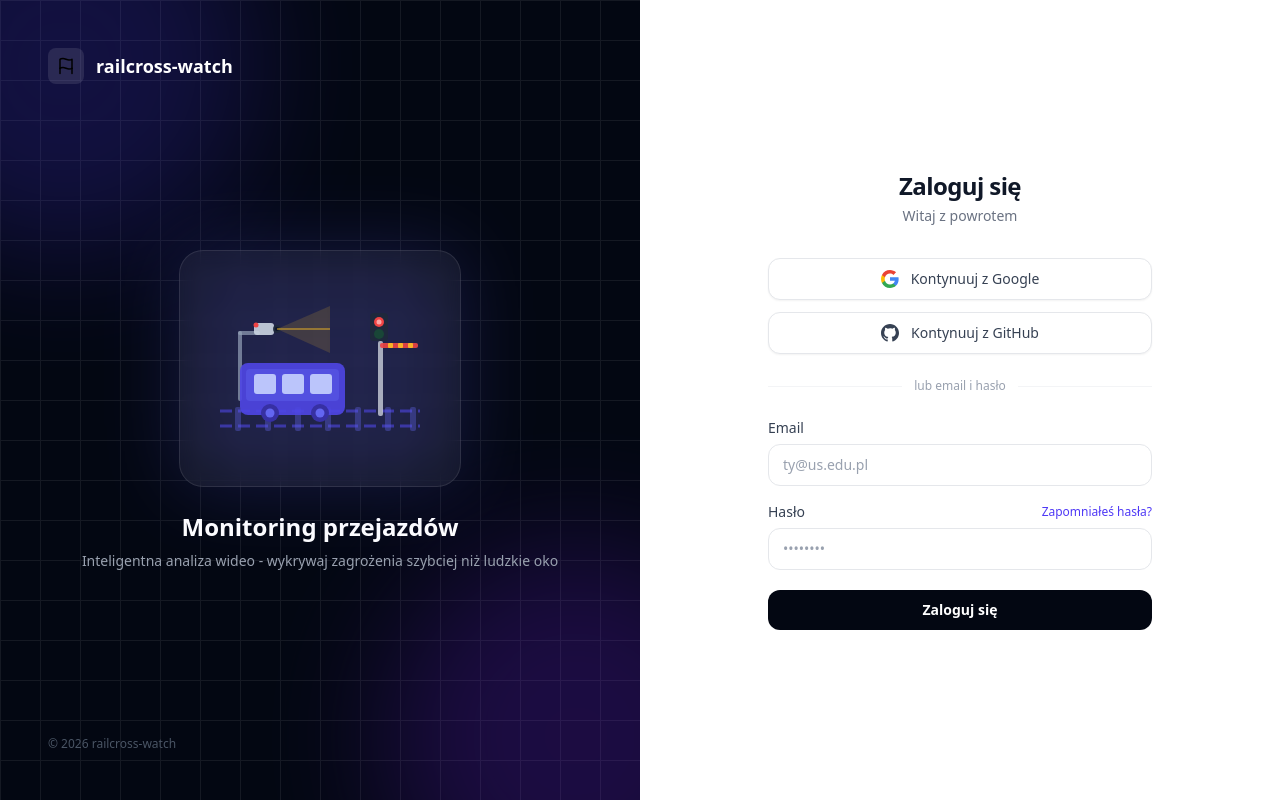
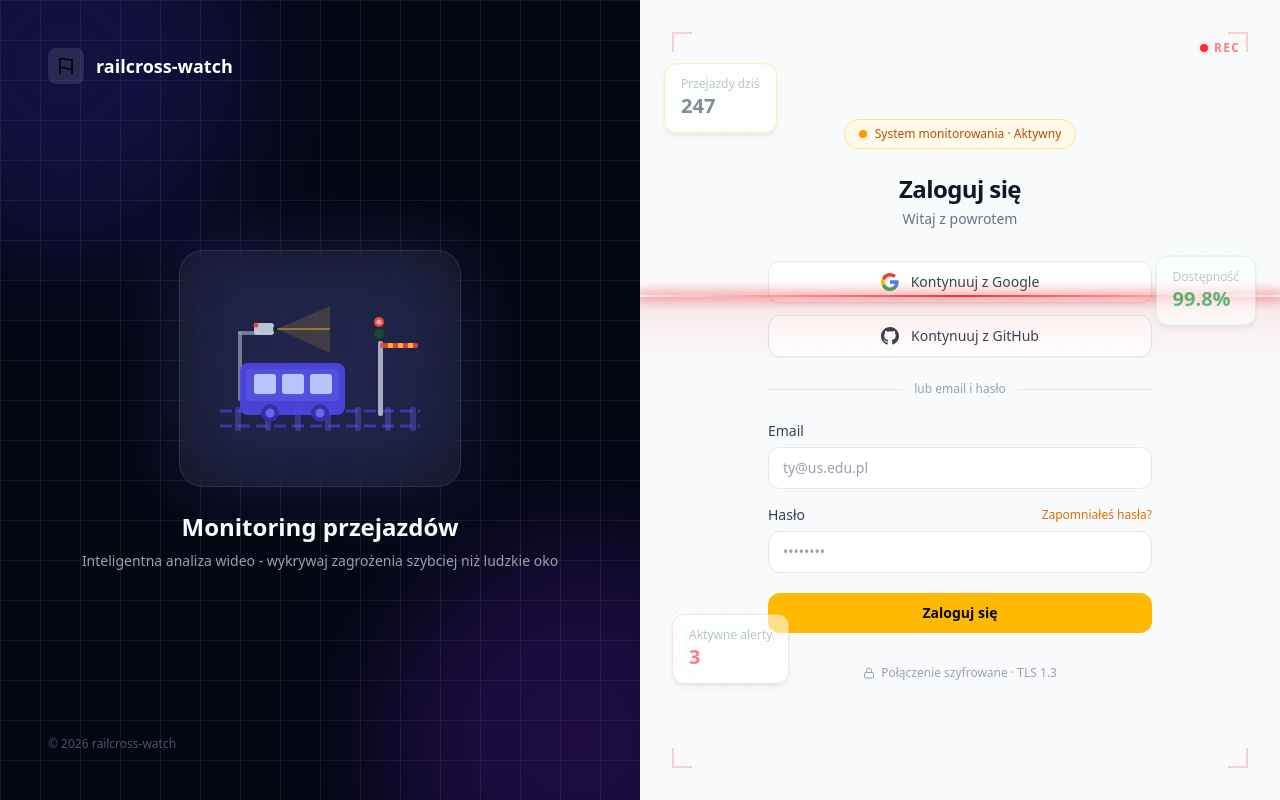
Before and after one commit to RafalCzarkowski/Railcross-watch, a Next.js app in the folder apps/web/: page /login in a window 1280 px wide. Built offline with nearby package versions, Linux system fonts and the light colour scheme.

Commit message:
add animation for login page

```diff
--- a/apps/web/src/app/login/page.tsx
+++ b/apps/web/src/app/login/page.tsx
@@ -48,7 +48,88 @@ export default function LoginPage() {
       </div>
 
       {/* Prawa strona — formularz */}
-      <div className="flex flex-1 flex-col items-center justify-center bg-white px-6 py-12">
+      <div className="relative flex flex-1 flex-col items-center justify-center overflow-hidden bg-gray-50 px-6 py-12">
+
+        <style>{`
+          @keyframes float-a {
+            0%, 100% { transform: translateY(0px); }
+            50% { transform: translateY(-10px); }
+          }
+          @keyframes float-b {
+            0%, 100% { transform: translateY(0px); }
+            50% { transform: translateY(-8px); }
+          }
+          @keyframes float-c {
+            0%, 100% { transform: translateY(0px); }
+            50% { transform: translateY(-12px); }
+          }
+          @keyframes scanline {
+            0% { top: -2px; opacity: 0; }
+            10% { opacity: 1; }
+            90% { opacity: 1; }
+            100% { top: 100%; opacity: 0; }
+          }
+          .float-a { animation: float-a 5s ease-in-out infinite; }
+          .float-b { animation: float-b 6s ease-in-out infinite 1s; }
+          .float-c { animation: float-c 7s ease-in-out infinite 2.5s; }
+          .scanline { animation: scanline 4s linear infinite; }
+        `}</style>
+
+        {/* Dot grid w tle */}
+        <div
+          className="pointer-events-none absolute inset-0 opacity-[0.04]"
+          style={{
+            backgroundImage: 'radial-gradient(circle, #374151 1px, transparent 1px)',
+            backgroundSize: '24px 24px',
+          }}
+        />
+
+        {/* Narożniki celownika */}
+        <div className="pointer-events-none absolute inset-8 select-none">
+          {/* lewy górny */}
+          <div className="absolute left-0 top-0 h-5 w-5 border-l-2 border-t-2 border-red-400/30" />
+          {/* prawy górny */}
+          <div className="absolute right-0 top-0 h-5 w-5 border-r-2 border-t-2 border-red-400/30" />
+          {/* lewy dolny */}
+          <div className="absolute bottom-0 left-0 h-5 w-5 border-b-2 border-l-2 border-red-400/30" />
+          {/* prawy dolny */}
+          <div className="absolute bottom-0 right-0 h-5 w-5 border-b-2 border-r-2 border-red-400/30" />
+        </div>
+
+        {/* Badge REC */}
+        <div className="pointer-events-none absolute right-10 top-10 flex items-center gap-1.5 select-none">
+          <span className="relative flex h-2 w-2">
+            <span className="absolute inline-flex h-full w-full animate-ping rounded-full bg-red-500 opacity-75" />
+            <span className="relative inline-flex h-2 w-2 rounded-full bg-red-500" />
+          </span>
+          <span className="text-xs font-bold tracking-widest text-red-500/60">REC</span>
+        </div>
+
+        {/* Scan line + glow */}
+        <div className="scanline pointer-events-none absolute left-0 h-[2px] w-full bg-gradient-to-r from-transparent via-red-500 to-transparent shadow-[0_0_12px_3px_rgba(239,68,68,0.6)]" />
+        <div className="scanline pointer-events-none absolute left-0 h-16 w-full bg-gradient-to-b from-red-500/10 to-transparent" style={{ animationDuration: '4s' }} />
+
+        {/* Pływające karty statystyk */}
+        <div className="float-a pointer-events-none absolute left-6 top-16 select-none opacity-60">
+          <div className="rounded-xl border border-amber-200 bg-white/90 px-4 py-3 shadow-md">
+            <p className="text-xs font-medium text-gray-400">Przejazdy dziś</p>
+            <p className="text-xl font-bold text-gray-700">247</p>
+          </div>
+        </div>
+
+        <div className="float-b pointer-events-none absolute bottom-28 left-8 select-none opacity-60">
+          <div className="rounded-xl border border-red-200 bg-white/90 px-4 py-3 shadow-md">
+            <p className="text-xs font-medium text-gray-400">Aktywne alerty</p>
+            <p className="text-xl font-bold text-red-500">3</p>
+          </div>
+        </div>
+
+        <div className="float-c pointer-events-none absolute right-6 top-1/3 select-none opacity-60">
+          <div className="rounded-xl border border-green-200 bg-white/90 px-4 py-3 shadow-md">
+            <p className="text-xs font-medium text-gray-400">Dostępność</p>
+            <p className="text-xl font-bold text-green-600">99.8%</p>
+          </div>
+        </div>
 
         {/* Logo mobilne */}
         <div className="mb-10 flex items-center gap-2 lg:hidden">
@@ -59,6 +140,18 @@ export default function LoginPage() {
         </div>
 
         <div className="w-full max-w-sm">
+
+          {/* Badge systemu */}
+          <div className="mb-6 flex justify-center">
+            <div className="flex items-center gap-2 rounded-full border border-amber-200 bg-amber-50 px-3.5 py-1.5">
+              <span className="relative flex h-2 w-2">
+                <span className="absolute inline-flex h-full w-full animate-ping rounded-full bg-amber-400 opacity-75" />
+                <span className="relative inline-flex h-2 w-2 rounded-full bg-amber-500" />
+              </span>
+              <span className="text-xs font-medium text-amber-700">System monitorowania · Aktywny</span>
+            </div>
+          </div>
+
           <div className="mb-8 text-center">
             <h1 className="text-2xl font-bold tracking-tight text-gray-900">Zaloguj się</h1>
             <p className="mt-1 text-sm text-gray-500">Witaj z powrotem</p>
@@ -78,9 +171,9 @@ export default function LoginPage() {
 
           {/* Divider */}
           <div className="my-6 flex items-center gap-3">
-            <div className="h-px flex-1 bg-gray-100" />
+            <div className="h-px flex-1 bg-gray-200" />
             <span className="text-xs text-gray-400">lub email i hasło</span>
-            <div className="h-px flex-1 bg-gray-100" />
+            <div className="h-px flex-1 bg-gray-200" />
           </div>
 
           {/* Formularz */}
@@ -93,7 +186,7 @@ export default function LoginPage() {
                 id="email"
                 type="email"
                 placeholder="ty@us.edu.pl"
-                className="rounded-xl border border-gray-200 px-3.5 py-2.5 text-sm outline-none transition placeholder:text-gray-400 focus:border-indigo-400 focus:ring-3 focus:ring-indigo-100"
+                className="rounded-xl border border-gray-200 bg-white px-3.5 py-2.5 text-sm outline-none transition placeholder:text-gray-400 focus:border-amber-400 focus:ring-3 focus:ring-amber-100"
               />
             </div>
             <div className="flex flex-col gap-1.5">
@@ -101,7 +194,7 @@ export default function LoginPage() {
                 <label htmlFor="password" className="text-sm font-medium text-gray-700">
                   Hasło
                 </label>
-                <a href="#" className="text-xs text-indigo-600 hover:text-indigo-800">
+                <a href="#" className="text-xs text-amber-600 hover:text-amber-800">
                   Zapomniałeś hasła?
                 </a>
               </div>
@@ -109,16 +202,25 @@ export default function LoginPage() {
                 id="password"
                 type="password"
                 placeholder="••••••••"
-                className="rounded-xl border border-gray-200 px-3.5 py-2.5 text-sm outline-none transition placeholder:text-gray-400 focus:border-indigo-400 focus:ring-3 focus:ring-indigo-100"
+                className="rounded-xl border border-gray-200 bg-white px-3.5 py-2.5 text-sm outline-none transition placeholder:text-gray-400 focus:border-amber-400 focus:ring-3 focus:ring-amber-100"
               />
             </div>
             <button
               type="submit"
-              className="mt-1 w-full rounded-xl bg-gray-950 px-4 py-2.5 text-sm font-semibold text-white transition hover:bg-gray-800 active:scale-[0.99]"
+              className="mt-1 w-full rounded-xl bg-amber-400 px-4 py-2.5 text-sm font-semibold text-gray-950 transition hover:bg-amber-300 active:scale-[0.99]"
             >
               Zaloguj się
             </button>
           </form>
+
+          {/* Stopka bezpieczeństwa */}
+          <div className="mt-8 flex items-center justify-center gap-1.5 text-xs text-gray-400">
+            <svg width="12" height="12" viewBox="0 0 24 24" fill="none" stroke="currentColor" strokeWidth="2" strokeLinecap="round" strokeLinejoin="round">
+              <rect x="3" y="11" width="18" height="11" rx="2" ry="2"/>
+              <path d="M7 11V7a5 5 0 0 1 10 0v4"/>
+            </svg>
+            <span>Połączenie szyfrowane · TLS 1.3</span>
+          </div>
 
         </div>
       </div>
```
